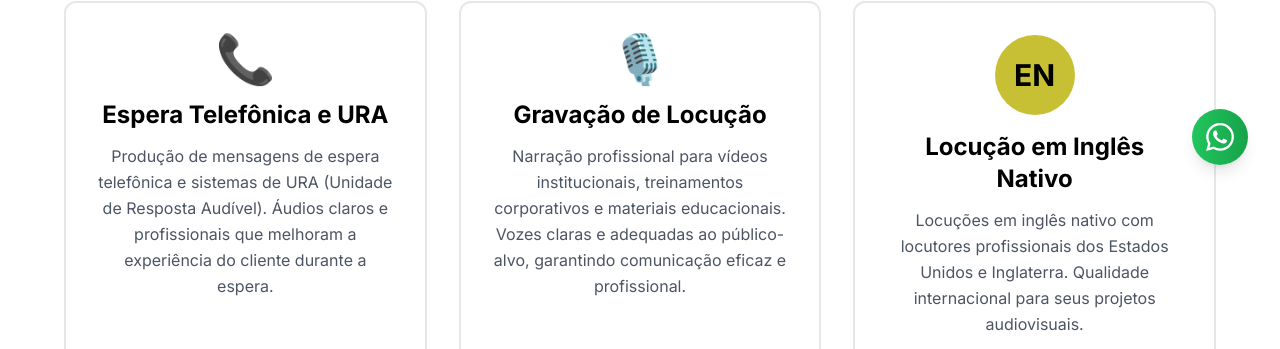
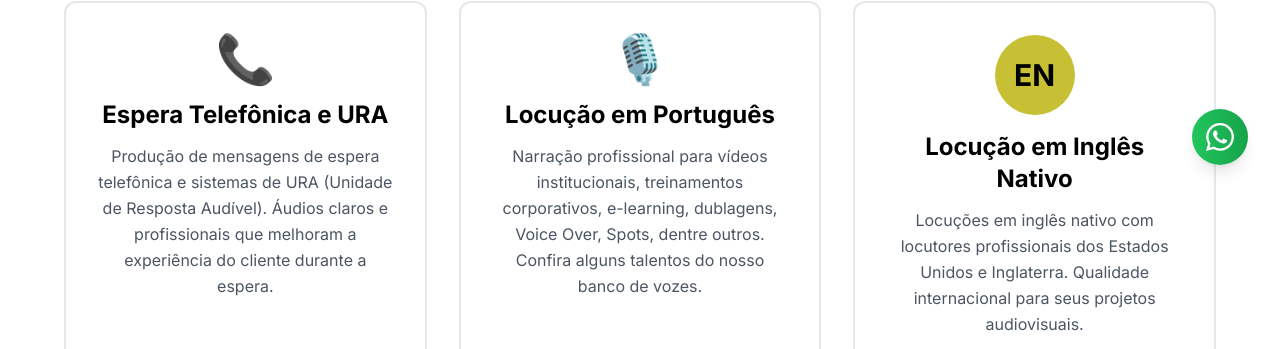
Before and after one commit to joabesnts09/p2audio, a Next.js app: page /servicos in a window 1280 px wide. Shown: the part 603-952 px from the top of the page. Built offline with nearby package versions, Linux system fonts and the light colour scheme; no server answers.

Commit message:
feat: update texts of P2

```diff
--- a/public/data/services-audio-projects.json
+++ b/public/data/services-audio-projects.json
@@ -551,7 +551,7 @@
   },
   {
     "id": "service-50--Doris---Locutora-Alem--compressed-mp3",
-    "title": "_Doris - Locutora Alemã",
+    "title": "Doris - Locutora Alemã",
     "description": "Locução em Outros Idiomas - Voz: Mulher",
     "audioUrl": "/servicos/internacionais_gerais/_Doris - Locutora Alemã_compressed.mp3",
     "type": "Locução em Outros Idiomas",
--- a/src/app/servicos/gravacao-de-locucao/page.tsx
+++ /dev/null
@@ -1,34 +0,0 @@
-import { Header } from "@/components/Header"
-import { ServicePage } from "@/components/Services/ServicePage"
-import { Footer } from "@/components/Footer"
-import { BoxArrowUp } from "@/components/Main/BoxArrowUp"
-import type { Metadata } from 'next'
-
-export const metadata: Metadata = {
-  title: 'Gravação de Locução - P2 Áudio',
-  description: 'Gravação profissional de locuções para vídeos institucionais, treinamentos corporativos e materiais educacionais. Vozes claras e adequadas ao público-alvo.',
-  openGraph: {
-    title: 'Gravação de Locução - P2 Áudio',
-    description: 'Gravação profissional de locuções com vozes adequadas ao seu projeto.',
-    type: 'website',
-  },
-}
-
-export default function GravacaoLocucaoPage() {
-  return (
-    <>
-      <Header />
-      <main className="min-h-screen pt-32 bg-white">
-          <ServicePage
-            serviceTitle="Gravação de Locução"
-            serviceDescription="Narração profissional para vídeos institucionais, treinamentos corporativos e materiais educacionais. Oferecemos vozes claras e adequadas ao público-alvo, garantindo comunicação eficaz e profissional. Nossa equipe de locutores experientes está pronta para dar vida ao seu projeto com qualidade excepcional."
-            serviceIcon="🎙️"
-            serviceType="Gravação de Locução"
-            metaDescription="Gravação profissional de locuções com vozes adequadas ao seu projeto."
-          />
-          <Footer />
-          <BoxArrowUp />
-      </main>
-    </>
-  )
-}
--- a/src/app/servicos/locucao-em-ingles-nativo/page.tsx
+++ b/src/app/servicos/locucao-em-ingles-nativo/page.tsx
@@ -21,7 +21,7 @@ export default function LocucaoInglesNativoPage() {
       <main className="min-h-screen pt-32 bg-white">
           <ServicePage
             serviceTitle="Locução em Inglês Nativo"
-            serviceDescription="Seja bem-vindo(a) à nossa página de locução em inglês nativo. Aqui você poderá conferir alguns locutores do nosso banco de vozes profissionais dos Estados Unidos e Inglaterra. Trabalhamos exclusivamente com locutores nativos, garantindo pronúncia perfeita, sotaque autêntico e naturalidade na comunicação. Nossos profissionais são experientes em diversos segmentos: institucional, comercial, educacional e muito mais."
+            serviceDescription="Seja bem-vindo(a) à nossa página de locução em inglês nativo. Aqui você poderá conferir alguns locutores do nosso banco de vozes profissionais dos Estados Unidos e Inglaterra. Trabalhamos exclusivamente com locutores nativos, garantindo pronúncia perfeita, sotaque autêntico e naturalidade na comunicação."
             serviceIcon="EN"
             serviceType="Locução em Inglês Nativo"
             metaDescription="Locuções em inglês nativo com locutores profissionais dos Estados Unidos e Inglaterra."
--- /dev/null
+++ b/src/app/servicos/locucao-em-portugues/page.tsx
@@ -0,0 +1,34 @@
+import { Header } from "@/components/Header"
+import { ServicePage } from "@/components/Services/ServicePage"
+import { Footer } from "@/components/Footer"
+import { BoxArrowUp } from "@/components/Main/BoxArrowUp"
+import type { Metadata } from 'next'
+
+export const metadata: Metadata = {
+  title: 'Locução em Português - P2 Áudio',
+  description: 'Locução profissional em português para vídeos institucionais, treinamentos corporativos, e-learning, dublagens, Voice Over e Spots. Banco de vozes de locutores profissionais.',
+  openGraph: {
+    title: 'Locução em Português - P2 Áudio',
+    description: 'Locução profissional em português com vozes adequadas ao seu projeto.',
+    type: 'website',
+  },
+}
+
+export default function GravacaoLocucaoPage() {
+  return (
+    <>
+      <Header />
+      <main className="min-h-screen pt-32 bg-white">
+          <ServicePage
+            serviceTitle="Locução em Português"
+            serviceDescription="Narração profissional para vídeos institucionais, treinamentos corporativos, e-learning, dublagens, Voice Over, Spots, dentre outros. Confira alguns talentos do nosso banco de vozes de locutores, dubladores e atores, ou solicite um casting personalizado através do nosso whatsapp ou e-mail."
+            serviceIcon="🎙️"
+            serviceType="Gravação de Locução"
+            metaDescription="Locução profissional em português com vozes adequadas ao seu projeto."
+          />
+          <Footer />
+          <BoxArrowUp />
+      </main>
+    </>
+  )
+}
--- a/src/components/Header/index.tsx
+++ b/src/components/Header/index.tsx
@@ -14,8 +14,8 @@ const servicesDropdown = [
         icon: '📞',
     },
     {
-        title: 'Gravação de Locução',
-        href: '/servicos/gravacao-de-locucao',
+        title: 'Locução em Português',
+        href: '/servicos/locucao-em-portugues',
         icon: '🎙️',
     },
     {
--- a/src/components/Main/BoxArrowUp/index.tsx
+++ b/src/components/Main/BoxArrowUp/index.tsx
@@ -3,7 +3,7 @@
 export const BoxArrowUp = () => {
     // Número do WhatsApp (formato: código do país + DDD + número sem caracteres especiais)
     const whatsappNumber = '553598397070'
-    const whatsappMessage = encodeURIComponent('Olá! Gostaria de saber mais sobre os serviços da p2audio.')
+    const whatsappMessage = encodeURIComponent('Olá! Gostaria de saber mais sobre os serviços da P2.')
     const whatsappUrl = `https://wa.me/${whatsappNumber}?text=${whatsappMessage}`
 
     return (
--- a/src/components/Services/ServicePage.tsx
+++ b/src/components/Services/ServicePage.tsx
@@ -24,6 +24,7 @@ interface ServicePageProps {
     serviceIcon: string
     serviceType: string // Tipo de áudio para filtrar
     metaDescription?: string
+    sectionTitle?: string // Título customizado para a seção de áudios
 }
 
 export const ServicePage = ({
@@ -32,6 +33,7 @@ export const ServicePage = ({
     serviceIcon,
     serviceType,
     metaDescription,
+    sectionTitle,
 }: ServicePageProps) => {
     const [audios, setAudios] = useState<AudioProject[]>([])
     const [isLoading, setIsLoading] = useState(true)
@@ -156,7 +158,7 @@ export const ServicePage = ({
                             className="mb-6 flex items-center justify-between"
                         >
                             <h2 className="text-2xl md:text-3xl font-bold text-black">
-                                Locutores de {serviceTitle}
+                                {sectionTitle || `${serviceTitle}`}
                             </h2>
 
                             {/* Filtro de Gênero */}
--- a/src/components/Services/index.tsx
+++ b/src/components/Services/index.tsx
@@ -20,11 +20,11 @@ const services: Service[] = [
         serviceType: 'Espera Telefônica e URA',
     },
     {
-        title: 'Gravação de Locução',
+        title: 'Locução em Português',
         description:
-            'Narração profissional para vídeos institucionais, treinamentos corporativos e materiais educacionais. Vozes claras e adequadas ao público-alvo, garantindo comunicação eficaz e profissional.',
+            'Narração profissional para vídeos institucionais, treinamentos corporativos, e-learning, dublagens, Voice Over, Spots, dentre outros. Confira alguns talentos do nosso banco de vozes.',
         icon: '🎙️',
-        slug: 'gravacao-de-locucao',
+        slug: 'locucao-em-portugues',
         serviceType: 'Gravação de Locução',
     },
     {
@@ -66,7 +66,7 @@ const services: Service[] = [
     {
         title: 'Spot Publicitário',
         description:
-            'Criação e produção de spots publicitários para rádio, TV e mídias digitais. Desenvolvimento de roteiros criativos e produção de áudio de alta qualidade que impacta e converte.',
+            'Criação e produção de spots publicitários para rádio, TV e mídias digitais. Produzimos áudio de alta qualidade que impacta e converte.',
         icon: '📻',
     },
     {
```
Also changed, not shown: public/data/audio-projects.json (+6 -6 lines), src/components/About/index.tsx (+10 -5 lines).
